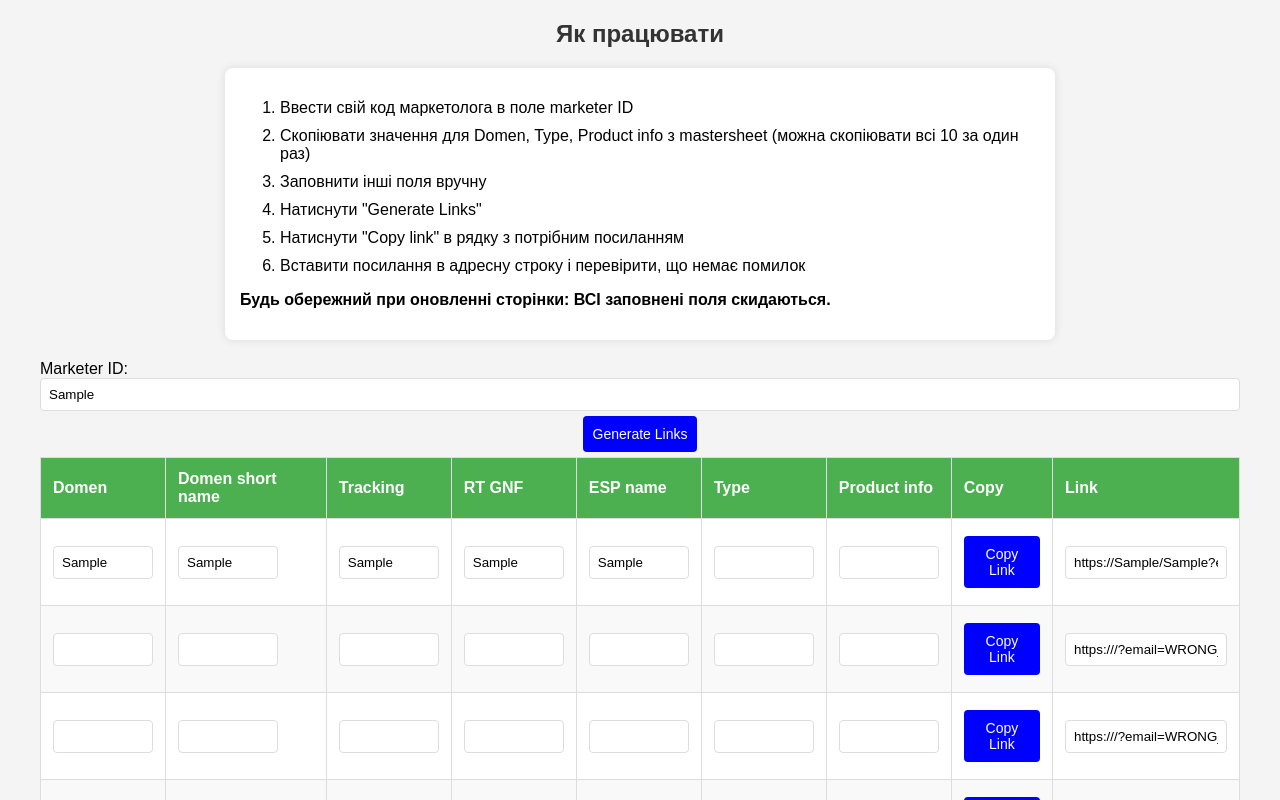
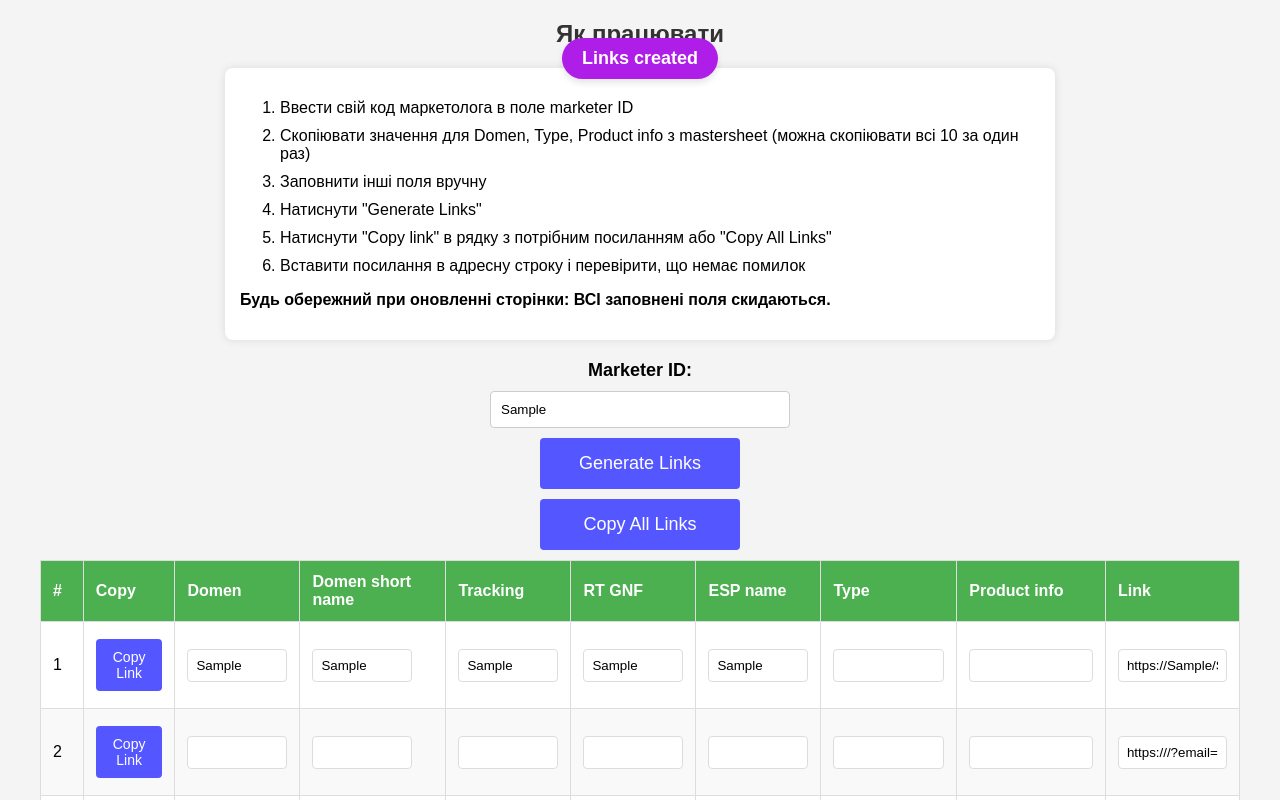
Before and after one commit to perites/LinkBuilding, a plain HTML site: page index.html in a window 1280 px wide. Both pictures are taken after typing "Sample", "Sample", "Sample", "Sample", "Sample", "Sample" into the empty fields and a click on the button "Generate Links". Shown: the top 800 px of the page. Drawn offline with Linux system fonts and the light colour scheme.

Commit message:
added message bubbles; updated look; added checks

```diff
--- a/index.html
+++ b/index.html
@@ -9,6 +9,8 @@
             font-family: Arial, sans-serif;
             margin: 20px;
             background-color: #f4f4f4;
+            justify-content: center;
+            align-items: center;
         }
 
         h1 {
@@ -75,8 +77,8 @@
             border-radius: 4px;
         }
 
-        button {
-            background-color: blue;
+       button {
+            background-color: #5457ff;
             color: white;
             border: none;
             padding: 10px;
@@ -98,9 +100,65 @@
             margin: 0 auto;
         }
 
-        .action-buttons {
+        .action-buttons button{
             text-align: center;
+            background-color: #5457ff;
+    color: white;
+    border: none;
+    padding: 15px 30px;  /* Increase padding to make the button larger */
+    text-align: center;
+    text-decoration: none;
+    display: block;  /* Stack buttons vertically */
+    font-size: 18px;  /* Increase font size */
+    margin: 10px auto;  /* Center buttons with vertical spacing */
+    cursor: pointer;
+    border-radius: 4px;
+    width: 200px;  /* Make buttons wider */
         }
+
+#marketer-id-container {
+    display: flex;
+    flex-direction: column;
+    align-items: center;
+    justify-content: center;
+    text-align: center;  /* Ensures the label is centered */
+}
+#marketer-id-container label {
+    font-size: 18px;  /* Makes the label bigger */
+    font-weight: bold;  /* Optionally make the text bold */
+    display: inline-block;  /* Keeps the label inline with the input */
+    margin-bottom: 10px;  /* Adds space between the label and input */
+}
+
+#marketer-id-container input {
+    width: 300px;  /* Set a specific width for the input field */
+    padding: 10px;  /* Add some padding to make the input field bigger */
+    border: 1px solid #ccc;  /* Add a border to the input field */
+    border-radius: 4px;  /* Round the corners of the input field */
+    box-sizing: border-box;  /* Ensure padding doesn't affect the width */
+}
+
+
+
+.bubble-message {
+    position: fixed;  /* Keep the bubble fixed on the page */
+    top: 20px;  /* Adjust the vertical position */
+    left: 50%;  /* Center horizontally */
+    transform: translateX(-50%);  /* Proper centering by moving it back by 50% of its own width */
+    background-color: #af1ee8;
+    color: white;
+    padding: 10px 20px;
+    border-radius: 30px;
+    font-weight: bold;
+    text-align: center;
+    box-shadow: 0px 4px 6px rgba(0, 0, 0, 0.1);
+    font-size: 18px;
+    max-width: 400px;
+    z-index: 1000;  /* Ensure the bubble appears above other content */
+}
+
+
+
     </style>
 </head>
 <body>
@@ -114,24 +172,31 @@
         </li>
         <li>Заповнити інші поля вручну</li>
         <li>Натиснути "Generate Links"</li>
-        <li>Натиснути "Copy link" в рядку з потрібним посиланням</li>
+        <li>Натиснути "Copy link" в рядку з потрібним посиланням або "Copy All Links"</li>
         <li>Вставити посилання в адресну строку і перевірити, що немає помилок</li>
     </ol>
     <p><strong>Будь обережний при оновленні сторінки: ВСІ заповнені поля скидаються.</strong></p>
 </div>
 
 <div class="container">
-
+    <div id='marketer-id-container'>
     <label for="marketer_id">Marketer ID:</label>
     <input type="text" id="marketer_id" placeholder="Enter marketer ID">
-    <div class="action-buttons">
+
+    </div>
+       <div class="action-buttons">
         <button id="generate-links">Generate Links</button>
+        <button id="copy-all" >Copy All Links</button>
     </div>
+
+<p class="bubble-message" id="copyMessage" style="display: none; color: white;"></p>
+
 
     <div id="table-container"></div>
 
 </div>
 
+
 <script src="script.js"></script>
 
 </body>
--- a/script.js
+++ b/script.js
@@ -25,6 +25,8 @@ function adjustColumnWidths() {
   }
 }
 
+
+
 function handlePaste(event) {
   event.preventDefault();
   let paste = (event.clipboardData || window.clipboardData).getData('text');
@@ -35,7 +37,7 @@ function handlePaste(event) {
   const rowIndex = Array.from(inputField.parentElement.parentElement.parentElement.children).indexOf(inputField.parentElement.parentElement) + 1; // Get the row index
 
   values.forEach((value, index) => {
-    let row = document.getElementById(`row${rowIndex + index}-col${colIndex}`);
+    let row = document.getElementById(`row${rowIndex + index}-col${colIndex-2}`);
     if (row) {
       row.value = value.trim();
     }
@@ -50,6 +52,21 @@ function updateLinks() {
 
 
     let marketer_id = document.getElementById(`marketer_id`).value;
+    if (!marketer_id){
+      const messageElement = document.getElementById('copyMessage');
+        messageElement.textContent = `Marketer ID не вказано`
+                messageElement.style.display = 'block';
+                old_color = messageElement.style.background
+                messageElement.style.background = "red"
+
+                // Hide the message after 3 seconds
+                setTimeout(() => {
+                    messageElement.style.display = 'none'
+                    messageElement.style.background = old_color
+                }, 3000);
+      return
+    }
+
     const ESP_MAIL_TAGS = {
     "Infusionsoft": "~Contact.Email~",
     "Getresponse": "[[email]]",
@@ -94,10 +111,11 @@ SEND_TYPES = ['F', 'B', 'BE', 'OF']
     }
 
 
+
     let product_info = document.getElementById(`row${i}-col7`).value.trim();
 
 
-    str_link = `https://${trecker}/${rtgnf}?email=${mail_tag}&domain=${marketer_id}${domen_short_name}&type=${send_type}&product=${product_info}`;
+    str_link = `https://${trecker}/${rtgnf}?email=${mail_tag}&domain=${marketer_id || "MARKETER_ID_NOT_SPECIFIED"}${domen_short_name}&type=${send_type}&product=${product_info}`;
 
 
      linkInput.value = str_link;
@@ -106,14 +124,31 @@ SEND_TYPES = ['F', 'B', 'BE', 'OF']
      console.log(`link for row ${i} created`)
 
   }
+  const messageElement = document.getElementById('copyMessage');
+        messageElement.textContent = `Links created`
+                messageElement.style.display = 'block';
+
+                // Hide the message after 3 seconds
+                setTimeout(() => {
+                    messageElement.style.display = 'none';
+                }, 3000);
 }
 
 // Function to copy the link from a specific row's "Link" column
 function copyLink(rowNumber) {
+
   let linkInput = document.getElementById(`row${rowNumber}-link`);
   if (linkInput && linkInput.value) {
     navigator.clipboard.writeText(linkInput.value)
       .then(() => {
+        const messageElement = document.getElementById('copyMessage');
+        messageElement.textContent = `Link from row ${rowNumber} copied to clipboard`
+                messageElement.style.display = 'block';
+
+                // Hide the message after 3 seconds
+                setTimeout(() => {
+                    messageElement.style.display = 'none';
+                }, 3000);
         console.log("Link copied");
       })
       .catch(err => {
@@ -122,7 +157,39 @@ function copyLink(rowNumber) {
   }
 }
 
+function copyALLLinks (){
 
+let allLinks = ""
+for (let i = 1; i <= 10; i++) {
+
+
+
+    let link_str = document.getElementById(`row${i}-link`).value.trim();
+    allLinks = allLinks+ "\n" + link_str
+
+
+
+
+
+  }
+
+navigator.clipboard.writeText(allLinks)
+      .then(() => {
+        const messageElement = document.getElementById('copyMessage');
+        messageElement.textContent = `All links copied to clipboard`
+                messageElement.style.display = 'block';
+
+                // Hide the message after 3 seconds
+                setTimeout(() => {
+                    messageElement.style.display = 'none';
+                }, 3000);
+        console.log("All Links copied");
+      })
+      .catch(err => {
+        console.error('Failed to copy: ', err);
+      });
+
+}
 
 // Function to create and populate the table
 function createTable() {
@@ -133,9 +200,10 @@ function createTable() {
 
   // Create table header
   const headerRow = document.createElement('tr');
-  const headers = [
+  const headers = [ "#",
+  'Copy',
     'Domen', 'Domen short name', 'Tracking', 'RT GNF', 'ESP name',
-    'Type', 'Product info', 'Copy', 'Link'
+    'Type', 'Product info',  'Link'
   ];
   headers.forEach(header => {
     const th = document.createElement('th');
@@ -147,6 +215,21 @@ function createTable() {
   // Create table rows and cells
   for (let row = 1; row <= 10; row++) {
     const tr = document.createElement('tr');
+
+    const numberTd = document.createElement('td');
+    numberTd.textContent  = row
+    tr.appendChild(numberTd);
+
+
+    // Add Action column with Copy Link button
+    const actionTd = document.createElement('td');
+    const copyButton = document.createElement('button');
+    copyButton.textContent = 'Copy Link';
+    copyButton.addEventListener('click', () => copyLink(row));
+    actionTd.appendChild(copyButton);
+    tr.appendChild(actionTd);
+
+
     for (let col = 1; col <= 7; col++) {
       const td = document.createElement('td');
       const input = document.createElement('input');
@@ -155,15 +238,9 @@ function createTable() {
       td.appendChild(input);
       tr.appendChild(td);
     }
-    // Add Action column with Copy Link button
-    const actionTd = document.createElement('td');
-    const copyButton = document.createElement('button');
-    copyButton.textContent = 'Copy Link';
-    copyButton.addEventListener('click', () => copyLink(row));
-    actionTd.appendChild(copyButton);
-    tr.appendChild(actionTd);
 
-    tbody.appendChild(tr);
+
+
 
 
     // Add Link column
@@ -174,6 +251,9 @@ function createTable() {
     linkInput.readOnly = true;
     linkTd.appendChild(linkInput);
     tr.appendChild(linkTd);
+
+
+    tbody.appendChild(tr);
 
 
   }
@@ -203,6 +283,10 @@ window.onload = () => {
     updateLinks(); // Update the links before generating
   });
 
+  document.getElementById('copy-all').addEventListener('click', () => {
+    copyALLLinks(); // Update the links before generating
+  });
+
   // Attach input event listeners to all input fields
 
 
```
